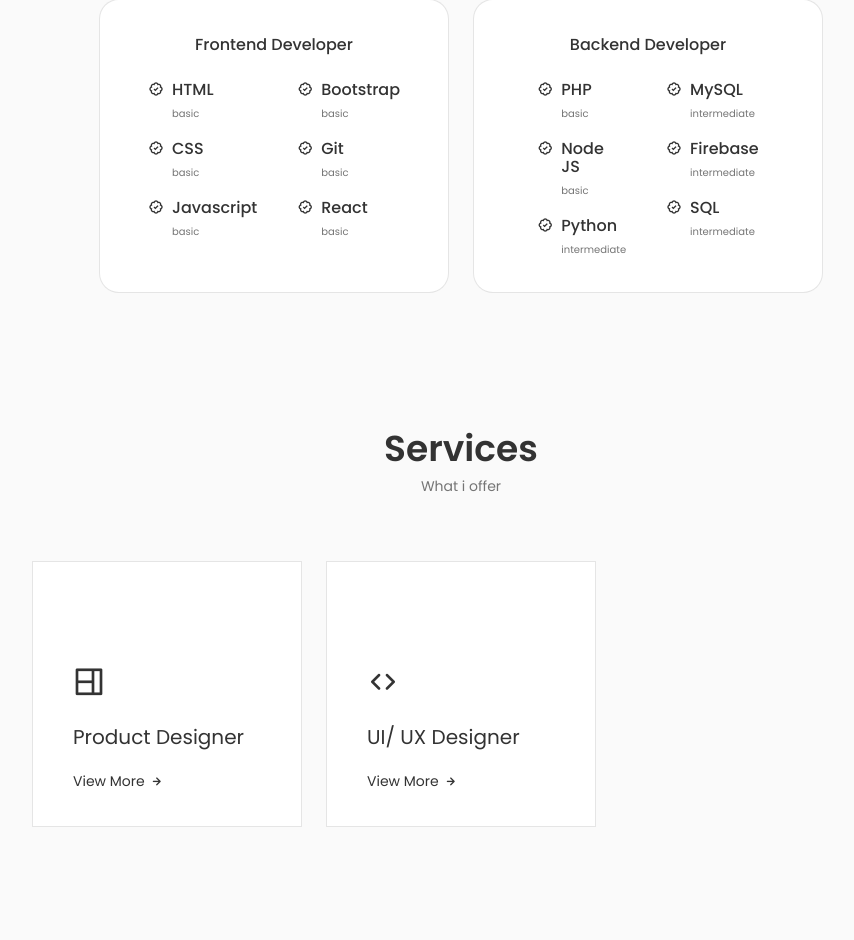
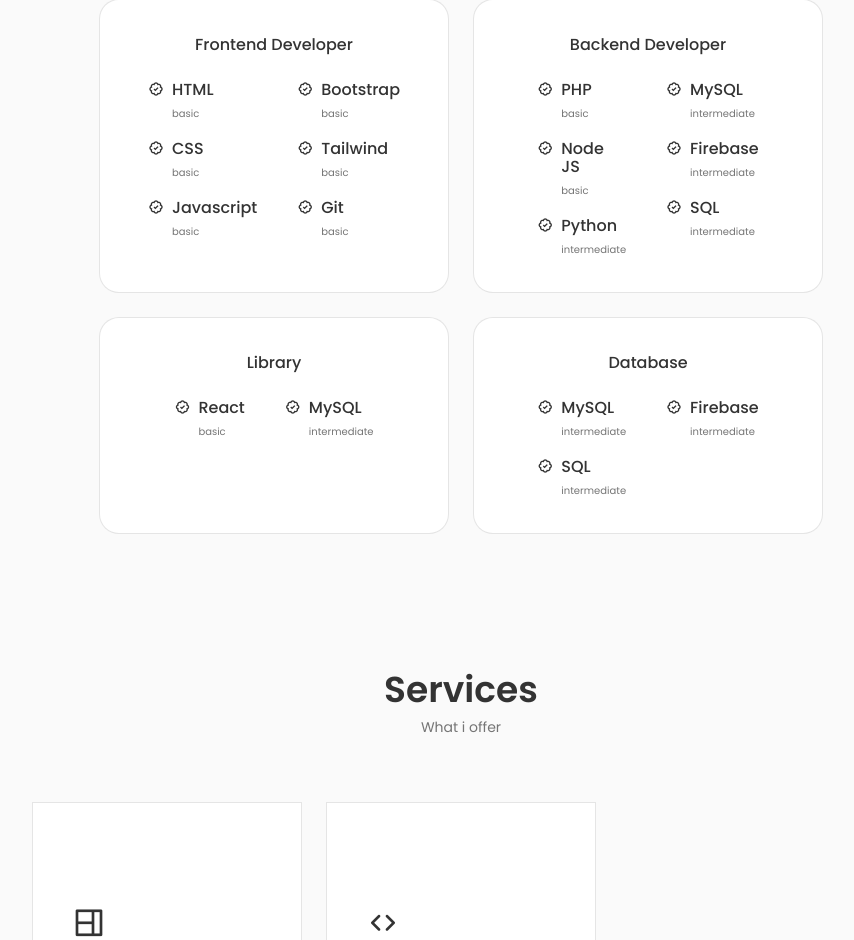
Before and after one commit to rashadalakbarov/rashadalakbarov.github.io, a React (Create React App) app: page / in a window 1280 px wide. Shown: the part 1545-2485 px from the top of the page, without its empty margins (179-1033 px from the left). Built offline with nearby package versions, Linux system fonts and the light colour scheme.

Commit message:
update project: experience, skills and home section

```diff
--- a/src/components/Contact.js
+++ b/src/components/Contact.js
@@ -38,7 +38,12 @@ const Contact = () => {
         <div className="contact__content">
           <h3 className="contact__title">Write me your project</h3>
 
-          <form className="contact__form" ref={form} onSubmit={sendEmail}>
+          <form
+            className="contact__form"
+            ref={form}
+            onSubmit={sendEmail}
+            autoComplete="off"
+          >
             <div className="contact__form-div">
               <label className="contact__form-tag">Name</label>
               <input
--- a/src/constants/QualificationData.js
+++ b/src/constants/QualificationData.js
@@ -25,42 +25,34 @@ export const educationData = [
 export const workData = [
   {
     id: 1,
-    title: "Freelancer",
-    subtitle: "Software Developer",
-    start_date: "2016",
+    title: "KAPİTAL BANK ASC",
+    subtitle: "Lead Cashier",
+    start_date: "2024",
     finish_date: "to Present",
-    locate: "left",
+    locate: "right",
   },
   {
     id: 2,
-    title: "Deirvlon Technologies",
+    title: "DEIRVLON TECHNOLOGIES",
     subtitle: "Backend Developer",
-    start_date: "2017",
-    finish_date: "2017",
-    locate: "right",
+    start_date: "2018",
+    finish_date: "2018",
+    locate: "left",
   },
   {
     id: 3,
     title: "AFB BANK ASC",
     subtitle: "Chief Cashier",
     start_date: "2017",
+    finish_date: "2024",
+    locate: "right",
+  },
+  {
+    id: 4,
+    title: "FREELANCER",
+    subtitle: "Software Developer",
+    start_date: "2016",
     finish_date: "to Present",
     locate: "left",
   },
-  {
-    id: 4,
-    title: "Baku Metropolitan QSC",
-    subtitle: "5th grade Electrician",
-    start_date: "2016",
-    finish_date: "2017",
-    locate: "right",
-  },
-  {
-    id: 5,
-    title: "Unibank ASC",
-    subtitle: "2nd grade Cashier Operator",
-    start_date: "2013",
-    finish_date: "2016",
-    locate: "left",
-  },
 ];
--- a/src/constants/SkillData.js
+++ b/src/constants/SkillData.js
@@ -27,11 +27,11 @@ export const dataSkill = [
             level: "basic",
           },
           {
-            skill: "Git",
+            skill: "Tailwind",
             level: "basic",
           },
           {
-            skill: "React",
+            skill: "Git",
             level: "basic",
           },
         ],
@@ -77,4 +77,54 @@ export const dataSkill = [
       },
     ],
   },
+  {
+    title: "Library",
+    info: [
+      {
+        locate: "left",
+        infor: [
+          {
+            skill: "React",
+            level: "basic",
+          },
+        ],
+      },
+      {
+        locate: "right",
+        infor: [
+          {
+            skill: "MySQL",
+            level: "intermediate",
+          },
+        ],
+      },
+    ],
+  },
+  {
+    title: "Database",
+    info: [
+      {
+        locate: "left",
+        infor: [
+          {
+            skill: "MySQL",
+            level: "intermediate",
+          },
+          {
+            skill: "SQL",
+            level: "intermediate",
+          },
+        ],
+      },
+      {
+        locate: "right",
+        infor: [
+          {
+            skill: "Firebase",
+            level: "intermediate",
+          },
+        ],
+      },
+    ],
+  },
 ];
--- a/src/index.css
+++ b/src/index.css
@@ -87,6 +87,7 @@
   padding-left: 5.4rem;
   font-weight: var(--font-normal);
   margin-bottom: var(--mb-1);
+  height: 25px;
 }
 
 .home__subtitle::before {
```
